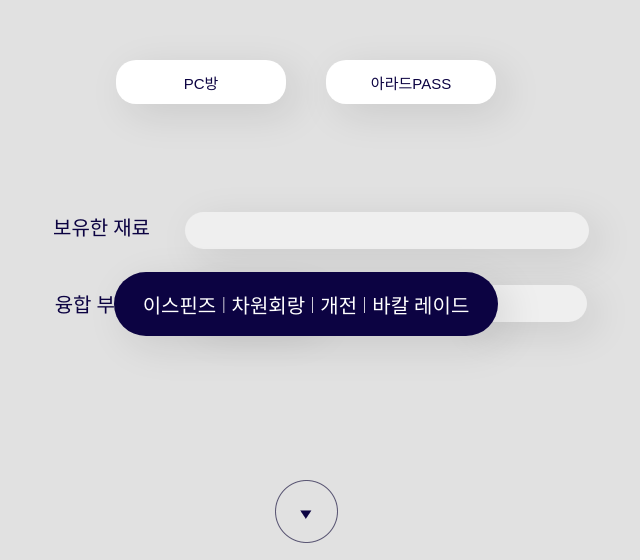
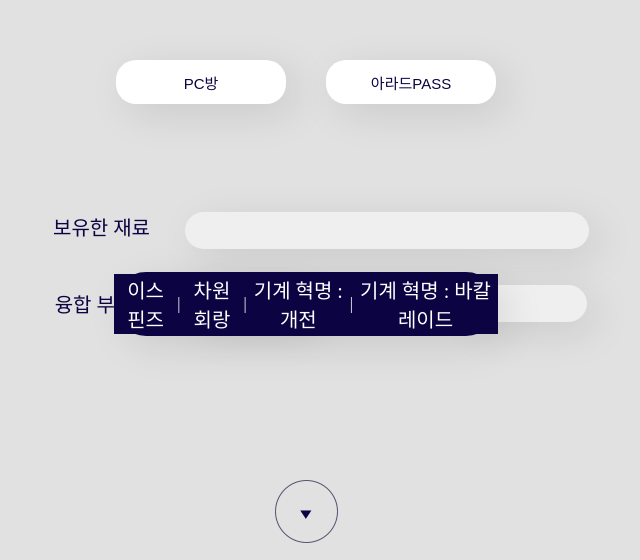
Before and after one commit to euntaek419/your-materials, a Vue app: page / in a window 1280 px wide. Shown: the part 288-848 px from the top of the page, without its empty margins (334-974 px from the left). Built offline with nearby package versions, Linux system fonts and the light colour scheme; a web font is replaced by a local one.

Commit message:
2023/05/28_js분리적용

```diff
--- a/src/App.vue
+++ b/src/App.vue
@@ -5,11 +5,11 @@
     </div>
 
     <div>
-      <your-materials @resulture="resultrue"></your-materials>
+      <your-materials @resulture="resultrue" :ItemData="ItemData"></your-materials>
     </div>
 
     <div>
-      <Floating></Floating>
+      <Floating :ItemData="ItemData"></Floating>
     </div>
 
     <div v-if="result == true">
@@ -28,14 +28,14 @@
 import Footer from '@/components/Footer';
 import Result from '@/components/Result.vue';
 import Floating from '@/components/Floating.vue';
-// import {useScroll} from '@/vueuse/core';
-
+import materialdata from './assets/materialdata'
 
 
 export default {
   data: () => {
     return {
       result : false,
+      ItemData : materialdata,
     }
   },
   components: {
--- a/src/components/Floating.vue
+++ b/src/components/Floating.vue
@@ -3,22 +3,22 @@
 
     <button class="floating_btn0" :style="{ color: textColor_0 }"
         @click="addBtn_isClicked_0">
-      이스핀즈
+      {{ ItemData[0].name }}
     </button> |
 
     <button class="floating_btn1" :style="{ color: textColor_1 }"
         @click="addBtn_isClicked_1">
-      차원회랑
+      {{ ItemData[1].name }}
     </button> |
 
     <button class="floating_btn2" :style="{ color: textColor_2 }"
         @click="addBtn_isClicked_2">
-      개전
+      {{ ItemData[2].name }}
     </button> |
 
     <button class="floating_btn3" :style="{ color: textColor_3 }"
         @click="addBtn_isClicked_3">
-      바칼 레이드
+      {{ ItemData[3].name }}
     </button>
   </div>
 </template>
@@ -27,6 +27,7 @@
 export default {
   data: () => {
     return {
+
       //버튼 색상 변경 CSS
       textColor_0: '',
       textColor_1: '',
@@ -38,6 +39,9 @@
       isClicked_3: true,
     }
   },
+  props : {
+    ItemData : Array,
+  },
   methods : {
     addBtn_isClicked_0() {
       if (this.isClicked_0) {
@@ -46,6 +50,8 @@
         this.textColor_0 = 'white';
       }
       this.isClicked_0 = !this.isClicked_0;
+
+      console.log(this.ItemData[0])
     },
 
     addBtn_isClicked_1() {
--- a/src/components/your-materials.vue
+++ b/src/components/your-materials.vue
@@ -24,17 +24,17 @@
         <div>
           <div>
             <label class="label_have_0" for="have_0">보유한 재료 </label>
-            <input id="have_0" class="have_0">
+            <input id="have_0" class="have_0" v-model="have_0">
             <!-- <input id="have_0" class="have_0" v-model="input_ispins_material" v-bind:keyup="NeedMaterialCalculation"> -->
           </div>
 
           <div class="mini_box">
             <label class="label_need_0" for="need_0">융합 부위 </label>
-            <input id="need_0" class="mini_input_1">
+            <input id="need_0" class="mini_input_1" v-model="need_0">
             <!-- <input id="need_0" class="mini_input_1" v-model="input_ispins_need_material"> -->
 
             <label class="label_character_0" for="character_0">캐릭터 갯수 </label>
-            <input id="character_0" class="mini_input_2">
+            <input id="character_0" class="mini_input_2" v-model="character_0">
             <!-- <input id="character_0" class="mini_input_2" v-model="input_ispins_character"> -->
           </div>
         </div>
@@ -56,6 +56,9 @@
     return {
       on_material_2 : 3,
       on_material_3 : 3,
+      have_0 : '',
+      need_0 : '',
+      character_0 : '',
 
       //버튼 색상 변경 CSS
       buttonColor_PC: '',
@@ -67,14 +70,6 @@
     };
   },
   methods: {
-    // NeedMaterialCalculation() {
-    //   return Math.ceil( Math.abs(this.input_ispins_material - this.need_material[0] ) * this.input_ispins_need_material / this.reward_material[0] );
-    // },
-
-    // OnMaterial0() {
-    //   this.on_material[0] = 1
-    //   console.log(this.on_material[0]);
-    // },
     addBtn_isClicked_PC() {
       if (this.isClicked_PC) {
         this.buttonColor_PC = '#0c0342';
```
